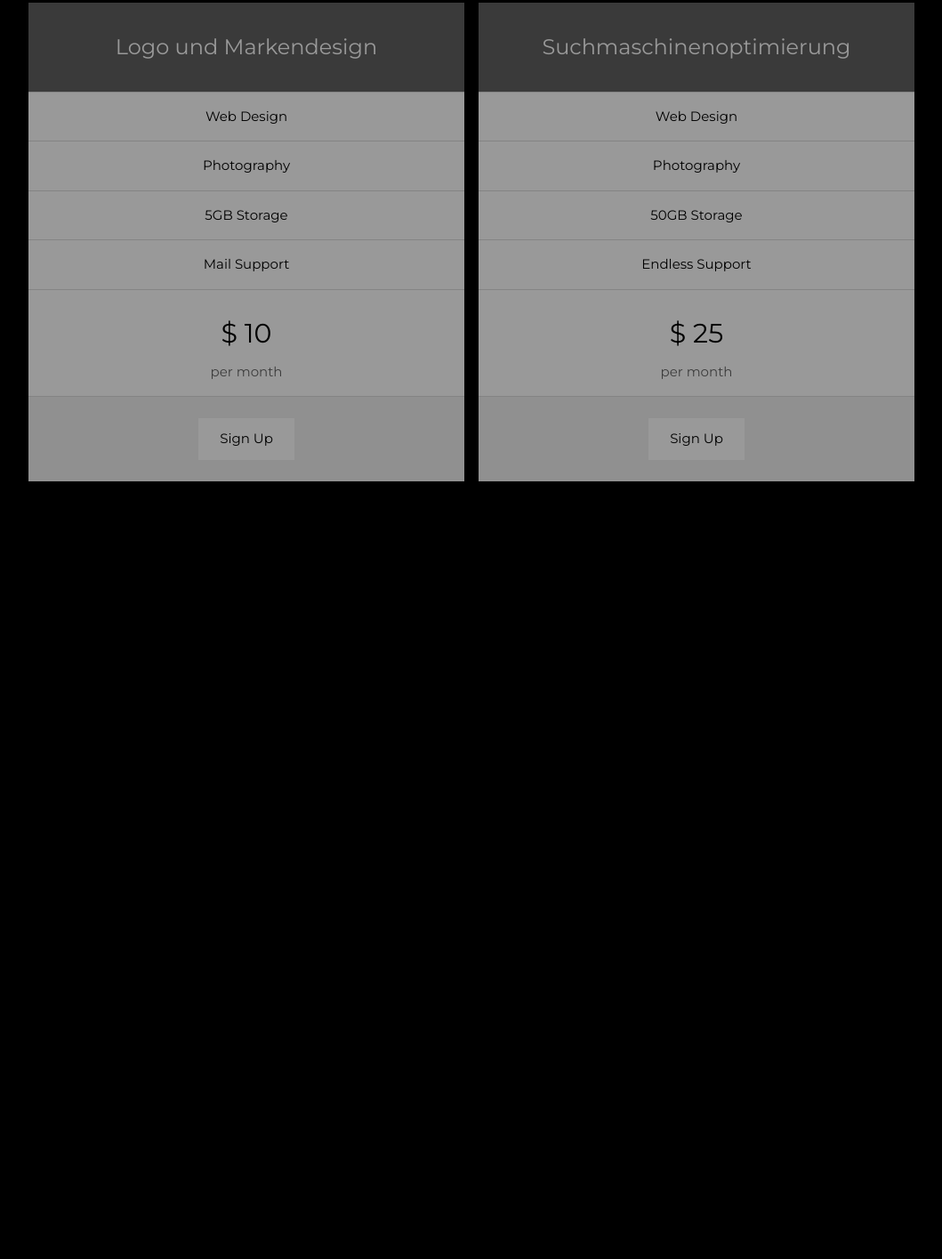
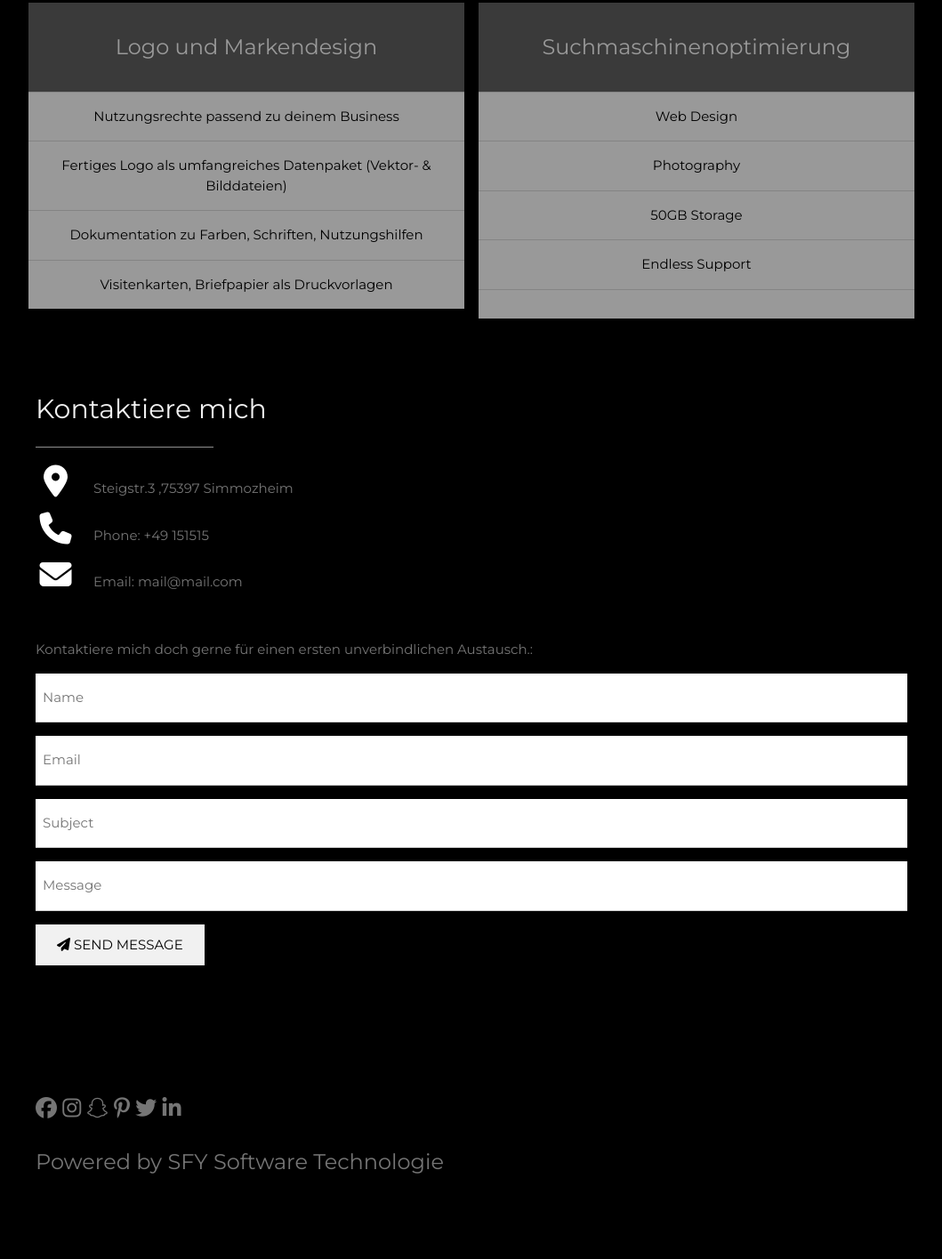
Before and after one commit to yuestuendag/FirstProject, a plain HTML site: page index.html in a window 1280 px wide. Shown: the part 3185-4600 px from the top of the page at 89% size, without its empty margins (110-1169 px from the left). Before the commit the page ends 3806 px from the top, so only its background shows below. Drawn offline with nearby package versions, Linux system fonts and the light colour scheme.

Commit message:
PROJECKT_pp

```diff
--- a/index.html
+++ b/index.html
@@ -17,6 +17,13 @@
     #main {margin-left: 120px}
     /* Remove margins from "page content" on small screens */
     @media only screen and (max-width: 600px) {#main {margin-left: 0}}
+
+    </style>
+    <style>
+     .w3-text{
+      text-align:left;
+    }
+
     </style>
 
 </head>
@@ -151,7 +158,7 @@ Ich kann für jedes Budget jede Website erstellen, von riesigen dynamischen Apps
           <li class="w3-padding-16">5GB Storage</li>
           <li class="w3-padding-16">Mail Support</li>
           <li class="w3-padding-16">
-            <h2>$ 10</h2>
+            <h2>€ ?</h2>
             <span class="w3-opacity">per month</span>
           </li>
           <li class="w3-light-grey w3-padding-24">
@@ -163,12 +170,12 @@ Ich kann für jedes Budget jede Website erstellen, von riesigen dynamischen Apps
       <div class="w3-half">
         <ul class="w3-ul w3-white w3-center w3-opacity w3-hover-opacity-off">
           <li class="w3-dark-grey w3-xlarge w3-padding-32">Online Shop</li>
-          <li class="w3-padding-16">Web Design</li>
+          <li class="w3-padding-16">Individuelles Webdesign</li>
           <li class="w3-padding-16">Smartphone & Tablet optimiert</li>
           <li class="w3-padding-16">Technische Pflege & Wartung</li>
           <li class="w3-padding-16">Professionelle E-Mail Adressen</li>
           <li class="w3-padding-16">
-            <h2>$ 25</h2>
+            <h2>€ ?</h2>
             <span class="w3-opacity">per month</span>
           </li>
           <li class="w3-light-grey w3-padding-24">
@@ -184,18 +191,13 @@ Ich kann für jedes Budget jede Website erstellen, von riesigen dynamischen Apps
         <ul class="w3-ul w3-white w3-center w3-opacity w3-hover-opacity-off">
           <li class="w3-dark-grey w3-xlarge w3-padding-32">Logo und Markendesign
         </li>
-          <li class="w3-padding-16">Web Design</li>
-          <li class="w3-padding-16">Photography</li>
-          <li class="w3-padding-16">5GB Storage</li>
-          <li class="w3-padding-16">Mail Support</li>
-          <li class="w3-padding-16">
-            <h2>$ 10</h2>
-            <span class="w3-opacity">per month</span>
-          </li>
-          <li class="w3-light-grey w3-padding-24">
-            <button class="w3-button w3-white w3-padding-large w3-hover-black">Sign Up</button>
-          </li>
-        </ul>
+          <li class="w3-padding-16">Nutzungsrechte passend zu deinem Business</li>
+          <li class="w3-padding-16">Fertiges Logo als umfangreiches Datenpaket
+            (Vektor- & Bilddateien)</li>
+          <li class="w3-padding-16">Dokumentation zu Farben, Schriften, Nutzungshilfen</li>
+          <li class="w3-padding-16">Visitenkarten, Briefpapier als Druckvorlagen</li>
+
+           </ul>
       </div>
 
       <div class="w3-half">
@@ -206,16 +208,53 @@ Ich kann für jedes Budget jede Website erstellen, von riesigen dynamischen Apps
           <li class="w3-padding-16">Photography</li>
           <li class="w3-padding-16">50GB Storage</li>
           <li class="w3-padding-16">Endless Support</li>
-          <li class="w3-padding-16">
-            <h2>$ 25</h2>
-            <span class="w3-opacity">per month</span>
+          <li class="w3-padding-16"></li>
           </li>
-          <li class="w3-light-grey w3-padding-24">
-            <button class="w3-button w3-white w3-padding-large w3-hover-black">Sign Up</button>
-          </li>
+
         </ul>
       </div>
     <!-- End Grid/Pricing tables -->
+    <!-- End Contact Section -->
+  </div>
+
+   <!-- Contact Section -->
+   <div class="w3-padding-64 w3-content w3-text-grey" id="contact">
+    <h2 class="w3-text-light-grey">Kontaktiere mich</h2>
+    <hr style="width:200px" class="w3-opacity">
+
+    <div class="w3-section">
+      <p><i class="fa fa-map-marker fa-fw w3-text-white w3-xxlarge w3-margin-right"></i> Steigstr.3 ,75397 Simmozheim</p>
+      <p><i class="fa fa-phone fa-fw w3-text-white w3-xxlarge w3-margin-right"></i> Phone: +49 151515</p>
+      <p><i class="fa fa-envelope fa-fw w3-text-white w3-xxlarge w3-margin-right"> </i> Email: mail@mail.com</p>
+    </div><br>
+    <p>Kontaktiere mich doch gerne für einen ersten unverbindlichen Austausch.:</p>
+
+    <form action="/action_page.php" target="_blank">
+      <p><input class="w3-input w3-padding-16" type="text" placeholder="Name" required name="Name"></p>
+      <p><input class="w3-input w3-padding-16" type="text" placeholder="Email" required name="Email"></p>
+      <p><input class="w3-input w3-padding-16" type="text" placeholder="Subject" required name="Betreff"></p>
+      <p><input class="w3-input w3-padding-16" type="text" placeholder="Message" required name="Nachricht"></p>
+      <p>
+        <button class="w3-button w3-light-grey w3-padding-large" type="submit">
+          <i class="fa fa-paper-plane"></i> SEND MESSAGE
+        </button>
+      </p>
+    </form>
+  <!-- End Contact Section -->
+  </div>
+
+    <!-- Footer -->
+  <footer class="w3-content w3-padding-64 w3-text-grey w3-xlarge">
+    <i class="fa fa-facebook-official w3-hover-opacity"></i>
+    <i class="fa fa-instagram w3-hover-opacity"></i>
+    <i class="fa fa-snapchat w3-hover-opacity"></i>
+    <i class="fa fa-pinterest-p w3-hover-opacity"></i>
+    <i class="fa fa-twitter w3-hover-opacity"></i>
+    <i class="fa fa-linkedin w3-hover-opacity"></i>
+    <p class="w3-mediumtext">Powered by SFY Software Technologie</p>
+
+<!-- End footer -->
+  </footer>
     </div>
     </div>
 
```
